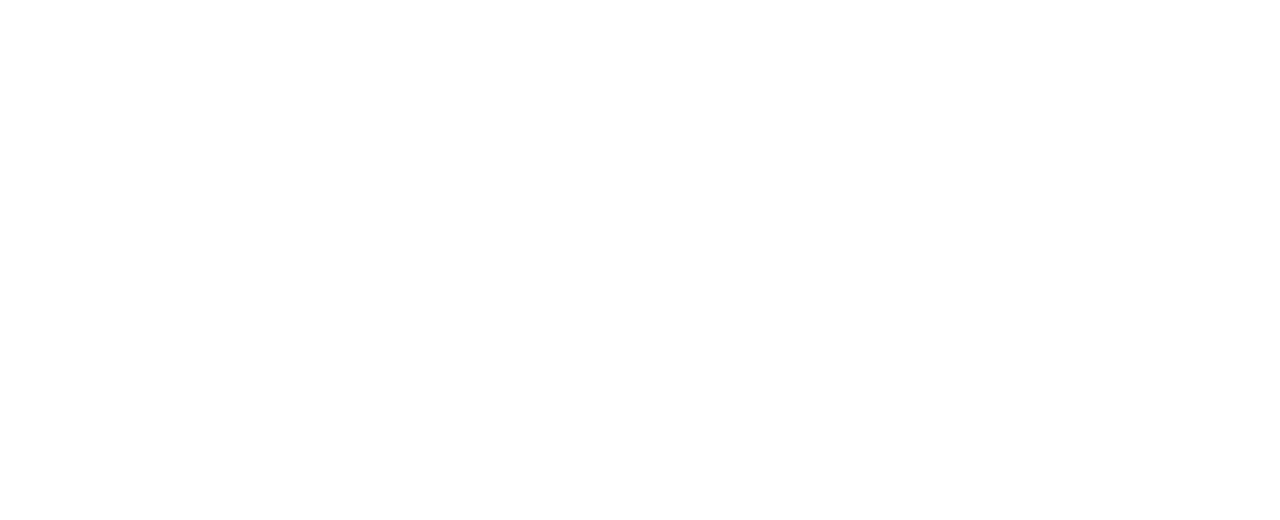
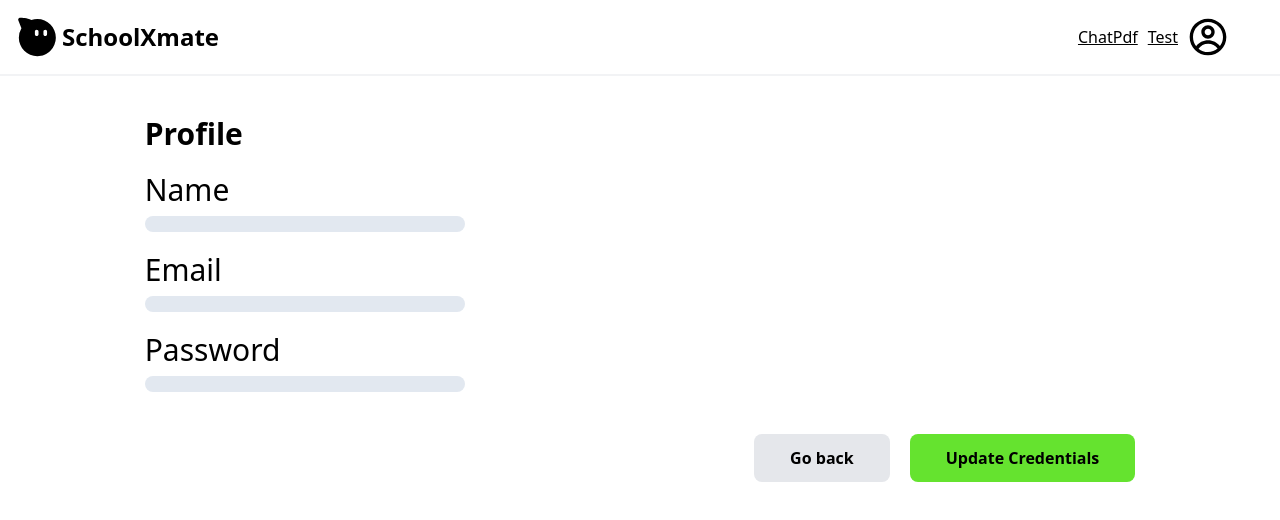
Before and after one commit to Amandeepsinghn/schoolXmate-frontend, a React (Vite) app: page /profile in a window 1280 px wide. Before the commit this address had no page. Shown: the top 520 px of the page. Built offline with nearby package versions, Linux system fonts and the light colour scheme; no server answers.

Commit message:
added profile page

```diff
--- a/src/App.tsx
+++ b/src/App.tsx
@@ -6,6 +6,7 @@
 import { Landing } from './pages/Landing'
 import { Test } from './pages/Test'
 import { ChatPdf } from './pages/chatPdf'
+import { Profile } from './pages/Profile'
 
 function App() {
 
@@ -19,6 +20,7 @@
         <Route path = "/landing" element={<Landing/>}/>
         <Route path = "/test" element={<Test/>}/>
         <Route path = "/chatPdf" element={<ChatPdf/>}/>
+        <Route path = "/profile" element = {<Profile/>}/>
       </Routes>
     </BrowserRouter>
     </>
--- a/src/pages/Landing.tsx
+++ b/src/pages/Landing.tsx
@@ -1,8 +1,13 @@
 import { AiFillAliwangwang } from "react-icons/ai";
 import { Link } from "react-router-dom";
 import { CgProfile } from "react-icons/cg";
+import { useState } from "react";
 
 export const Landing = () =>{
+
+    const [exit,setExit] = useState<boolean>(false)
+    const [profile,setProfile] = useState<boolean>(false)
+
     return(
         <div className="flex flex-col h-screen">
             <div className="flex justify-between items-center p-x-1 p-3">
@@ -17,13 +22,26 @@
                     <Link type="button" className="font-medium shadow-[#80EE5A]-500/50 underline" to={"/test"}>
                         Test
                     </Link>
-                    <div>
+                    <div className="hover:cursor-pointer relative" onClick={()=>{exit===true ? setExit(false) : exit===false ? setExit(true) : ""}}>
+                        {exit && <div className="border border-gray-200 bg-gray-50 absolute z-10 right-0.5 top-13 rounded-xl w-25 text-center">
+                            <div className="hover:bg-[#65E32F] p-2" onClick={()=>{setProfile(true)}}>
+                                <Link to={"/profile"}>
+                                Profile
+                                </Link>
+                            </div>
+                            <div className="border-b border-1 opacity-70 border-gray-200"></div>
+                            <div className="hover:bg-red-100 p-2">
+                            <Link className="text-red-600" onClick={()=>localStorage.removeItem("Authorization")} to={"/dashboard"}>
+                                Sign out
+                            </Link>
+                            </div>
+                        </div>}
                         <CgProfile size={40} color={"black"}/>
                     </div>
                 </div>
             </div>
             <hr className="border-t border-gray-200 opacity-50 border-1"></hr>
-            <div className="flex-grow justify-center flex-col">
+            <div className="flex justify-center flex-col">
                 <div className="font-semibold text-4xl flex justify-center pt-15">
                     Ready to challange yourself or explore documents ? Let's get Started
                 </div>
@@ -36,7 +54,7 @@
                     </Link>
                 </div>
                 <div className="flex justify-center pt-4">
-                <img src="landing.svg" alt="test"/>
+                    <img className="h-130 w-auto" src="landing.svg" alt="test"/>
                 </div>
             </div>
         </div>
--- /dev/null
+++ b/src/pages/Profile.tsx
@@ -0,0 +1,117 @@
+import { AiFillAliwangwang } from "react-icons/ai";
+import { Link, useNavigate } from "react-router-dom";
+import { CgProfile } from "react-icons/cg";
+import { useEffect, useState } from "react";
+import axios, { AxiosError } from "axios";
+
+
+interface User {
+    body: {
+        _id:string,
+        email:string
+        name:string
+        password:string
+    }
+}
+
+export const Profile = () =>{
+
+    const [exit,setExit] = useState<boolean>(false)
+
+    const navigate = useNavigate();
+    const [user,userData] = useState<User>({"body":{"_id":"", "email":"","name":"","password":""}})
+
+    useEffect(()=>{
+        const fetchData = async () => {
+        try {
+            const response = await axios.get("http://localhost:8000/api/getProfile",{
+                headers:{Authorization:localStorage.getItem("Authorization")}
+            })
+            userData(response.data)
+
+        } catch(error:unknown) {
+            const err = error as AxiosError
+
+            if(err.response) {
+                navigate("/dashboard")
+            }
+        }
+        };
+        fetchData()
+    },[])
+    return(
+        <div className="flex flex-col h-screen">
+            <div className="flex justify-between items-center p-x-1 p-3">
+                <div className="flex items-center">
+                    <AiFillAliwangwang size={50} />
+                    <div className="font-bold text-2xl">SchoolXmate</div>
+                </div>
+                <div className="flex items-center space-x-2.5 mr-10">
+                    <Link type="button" className="text underline font-medium " to={"/chatPdf"}>
+                        ChatPdf
+                    </Link>
+                    <Link type="button" className="font-medium shadow-[#80EE5A]-500/50 underline" to={"/test"}>
+                        Test
+                    </Link>
+                    <div className="hover:cursor-pointer relative" onClick={()=>{exit===true ? setExit(false) : exit===false ? setExit(true) : ""}}>
+                        {exit && <div className="border border-gray-200 bg-gray-50 absolute z-10 right-0.5 top-13 rounded-xl w-25 text-center">
+                            <div className="hover:bg-[#65E32F] p-2">
+                                <Link to={"/profile"}>
+                                Profile
+                                </Link>
+                            </div>
+                            <div className="border-b border-1 opacity-70 border-gray-200"></div>
+                            <div className="hover:bg-red-100 p-2">
+                            <Link className="text-red-600" onClick={()=>localStorage.removeItem("Authorization")} to={"/dashboard"}>
+                                Sign out
+                            </Link>
+                            </div>
+                        </div>}
+                        <CgProfile size={40} color={"black"}/>
+                    </div>
+                </div>
+
+            </div>
+            <hr className="border-t border-gray-200 opacity-50 border-1"></hr>
+            <div className="flex justify-around h-full">
+                <div className="flex flex-col space-y-5 mt-10">
+                    <div className="text-3xl font-bold">
+                        Profile
+                    </div>
+                    <div>
+                        <div className="text-3xl pb-2">
+                        Name
+                        </div>
+                        <div className="rounded-xl w-80 text-left pl-2 text-2xl bg-slate-200 p-2">
+                            {user.body.name}
+                        </div>
+                    </div>
+                    <div>
+                        <div className="text-3xl pb-2">
+                        Email
+                        </div>
+                        <div className="p-2 rounded-xl w-80 text-left pl-2 text-2xl  bg-slate-200">
+                            {user.body.email}
+                        </div>
+                    </div>
+                    <div>
+                        <div className="text-3xl pb-2">
+                        Password
+                        </div>
+                        <div className="p-2 bg-slate-200 rounded-xl w-80 text-left pl-2 text-2xl">
+                            {user.body.password}
+                        </div>
+                    </div>
+                </div>
+                <div className="flex justify-center space-x-5 items-center pt-10">
+                    <Link type="button" className=" text-black h-12 bg-gray-200 p-3 rounded-lg font-bold px-9 cursor-pointer hover:bg-gray-100 " to={"/landing"}>
+                        Go back
+                    </Link>
+                    <Link type="button" className=" text-black h-12 bg-[#65E32F] p-3 rounded-lg font-bold px-9 cursor-pointer hover:bg-[#80EE5A] " to={"/landing"}>
+                        Update Credentials
+                    </Link>
+                </div>
+            </div>
+        </div>
+    )
+}
```
